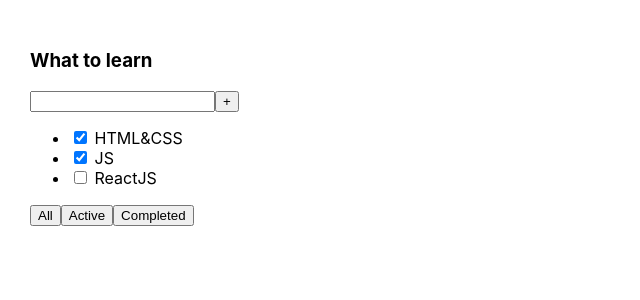
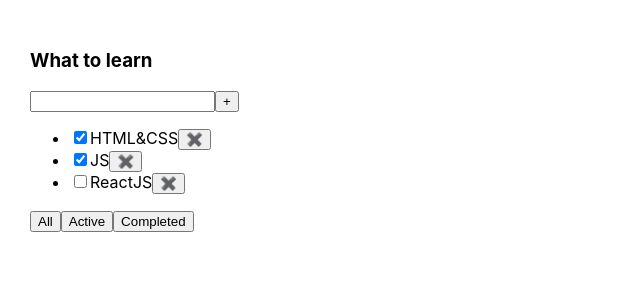
Before and after one commit to reegulus/TodolistTs, a React (Create React App) app: page / in a window 1280 px wide. Shown: the top 300 px of the page, without its empty margins (0-640 px from the left). Built offline with nearby package versions, Linux system fonts and the light colour scheme.

Commit message:
useState and function removeTask

```diff
--- a/src/App.tsx
+++ b/src/App.tsx
@@ -8,12 +8,17 @@
         { id: 2, title: "JS", isDone: true },
         { id: 3, title: "ReactJS", isDone: false }
     ])
-
+const [filter, setFilter] = useState('all')
+function removeTask (taskId: number) {
+        setTasks(tasks.filter((t) => t.id !== taskId))
+}
     return (
         <div className="App">
             <Todolist
                 title={"What to learn"}
-                tasks={tasks} />
+                tasks={tasks}
+                removeTask={removeTask}
+            />
         </div>
     );
 }
--- a/src/Todolist.tsx
+++ b/src/Todolist.tsx
@@ -3,6 +3,7 @@
 type TodolistPropsType = {
     title?: string
     tasks: Array<TasksPropsType>
+    removeTask: (taskId: number)=> void
 }
 type TasksPropsType = {
     id: number,
@@ -20,8 +21,13 @@
                 </div>
                 <ul>
                     {props.tasks.map((el) => {
+                        const removeOnClickHandler = () => {props.removeTask(el.id)}
                         return (
-                            <li><input type="checkbox" key={el.id} checked={el.isDone}/> <span>{el.title}</span></li>
+                            <li>
+                                <input type="checkbox" key={el.id} checked={el.isDone}/>
+                                <span>{el.title}</span>
+                                <button onClick={removeOnClickHandler}>✖️</button>
+                            </li>
                         )
                     })}
                 </ul>
```
